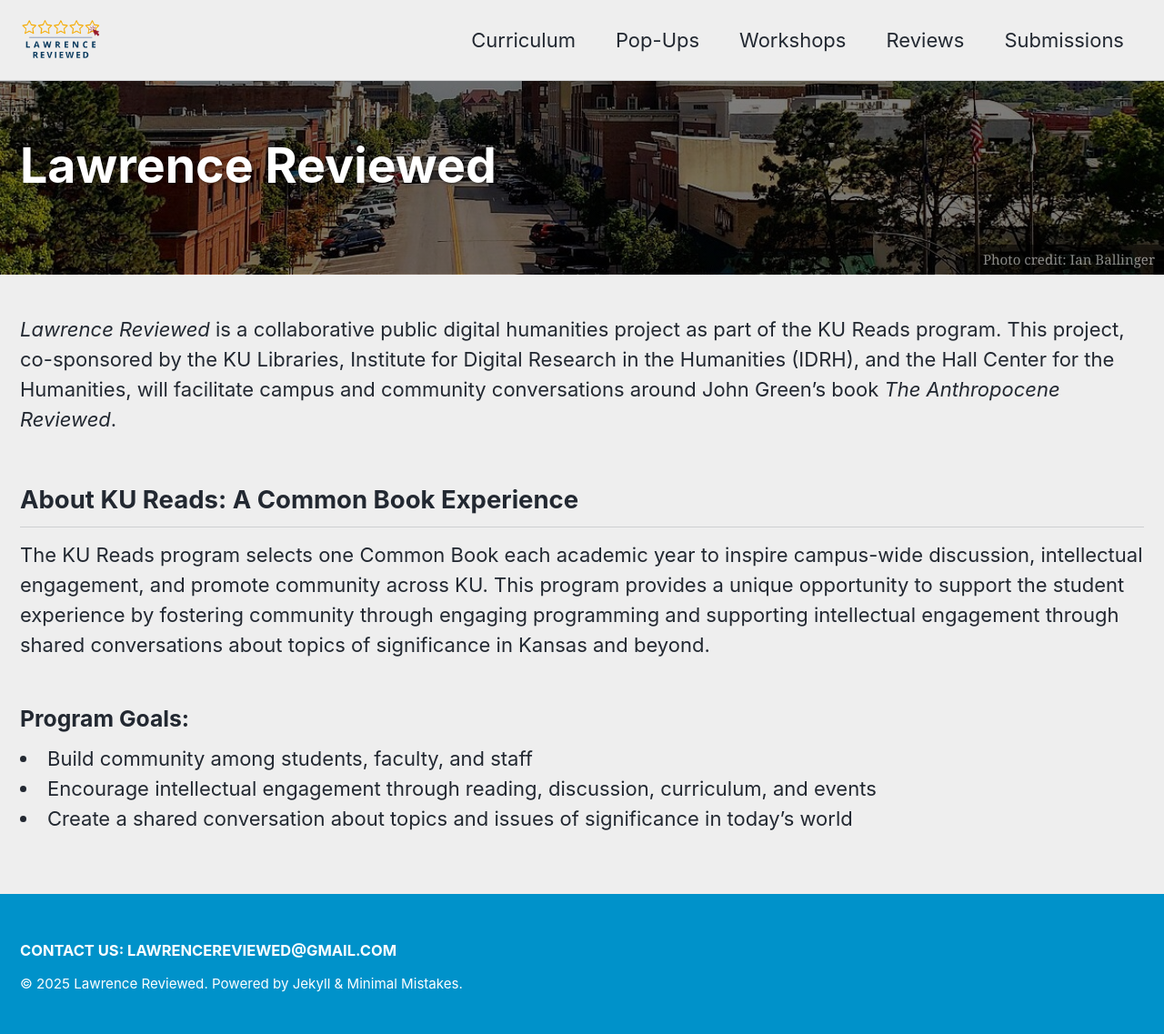
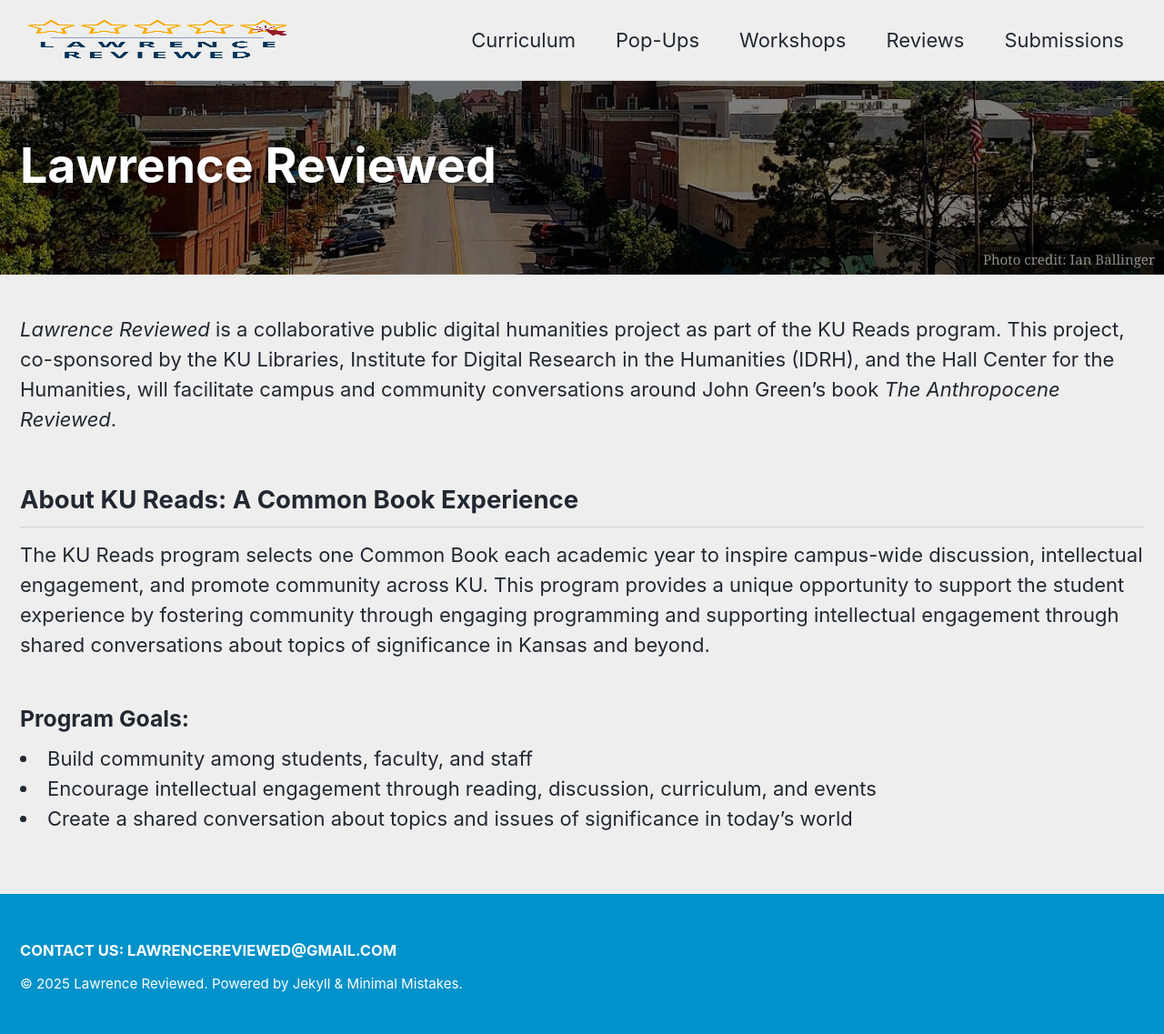
Before and after one commit to idrhku/lawrence-reviewed, a Jekyll site: the page built from index.html, in a window 1280 px wide. Shown: the whole page at 91% size. Built offline with Jekyll 4.4.1, drawn with Linux system fonts in a browser that asks for light colours; cached includes are drawn as plain includes; the list of posts is cut into pages by our own code.

Commit message:
Update masthead.html

```diff
--- a/_includes/masthead.html
+++ b/_includes/masthead.html
@@ -5,7 +5,7 @@
     <div class="masthead__menu">
       <nav id="site-nav" class="greedy-nav">
         {% unless logo_path == empty %}
-          <a class="site-logo" href="{{ '/' | relative_url }}" width=200px><img src="{{ logo_path | relative_url }}" alt="{{ site.masthead_title | default: site.title }}"></a>
+          <a class="site-logo" href="{{ '/' | relative_url }}"><img width="300px" src="{{ logo_path | relative_url }}" alt="{{ site.masthead_title | default: site.title }}"></a>
         {% endunless %}
         <a class="site-title" href="{{ '/' | relative_url }}">
           {{ site.masthead_title | default: site.title }}
```
